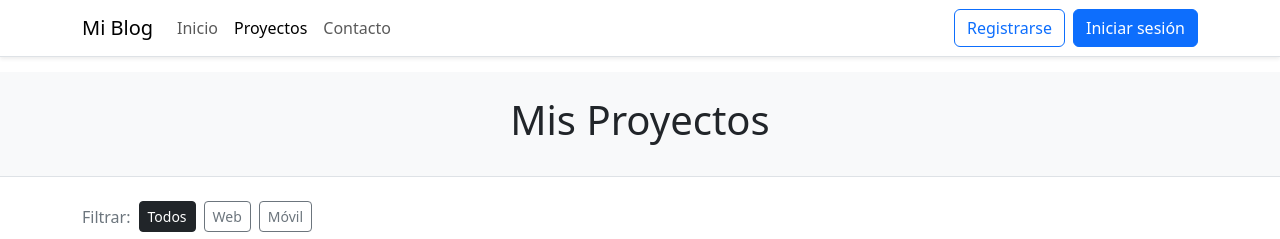
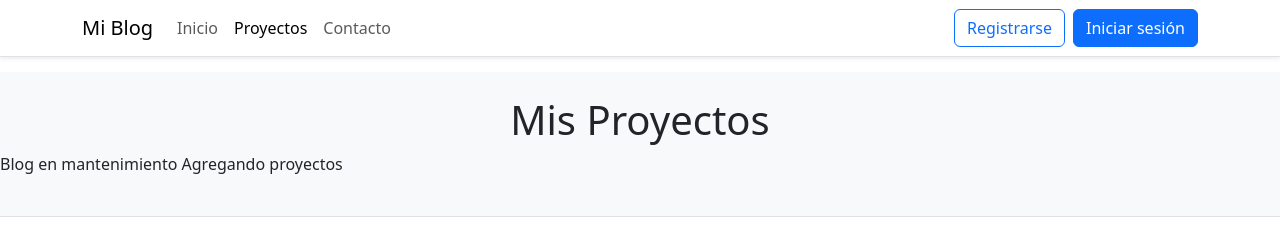
Before and after one commit to Dstevengmz/Blog-Personal-Frontend, a React (Vite) app: page /proyectos in a window 1280 px wide. Shown: the top 239 px of the page. Built offline with nearby package versions, Linux system fonts and the light colour scheme; no server answers.

Commit message:
Blog en mantenimiento agregando proyectos

```diff
--- a/src/pages/Proyectos.jsx
+++ b/src/pages/Proyectos.jsx
@@ -15,7 +15,7 @@ import { listarProyectos } from "../services/ProyectosService";
 
 function Proyectos() {
   const [items, setItems] = useState([]);
-  const [tipo, setTipo] = useState(""); // '', 'web', 'movil'
+  const [tipo, setTipo] = useState("");
   const [loading, setLoading] = useState(true);
   const [error, setError] = useState("");
 
@@ -49,8 +49,8 @@ function Proyectos() {
         <Container>
           <h1 className="text-center"> Mis Proyectos</h1>
         </Container>
+        <p>Blog en mantenimiento Agregando proyectos</p>
       </div>
-
       <Container className="py-4">
         <div className="d-flex align-items-center gap-2 mb-3">
           <span className="text-secondary">Filtrar:</span>
```
